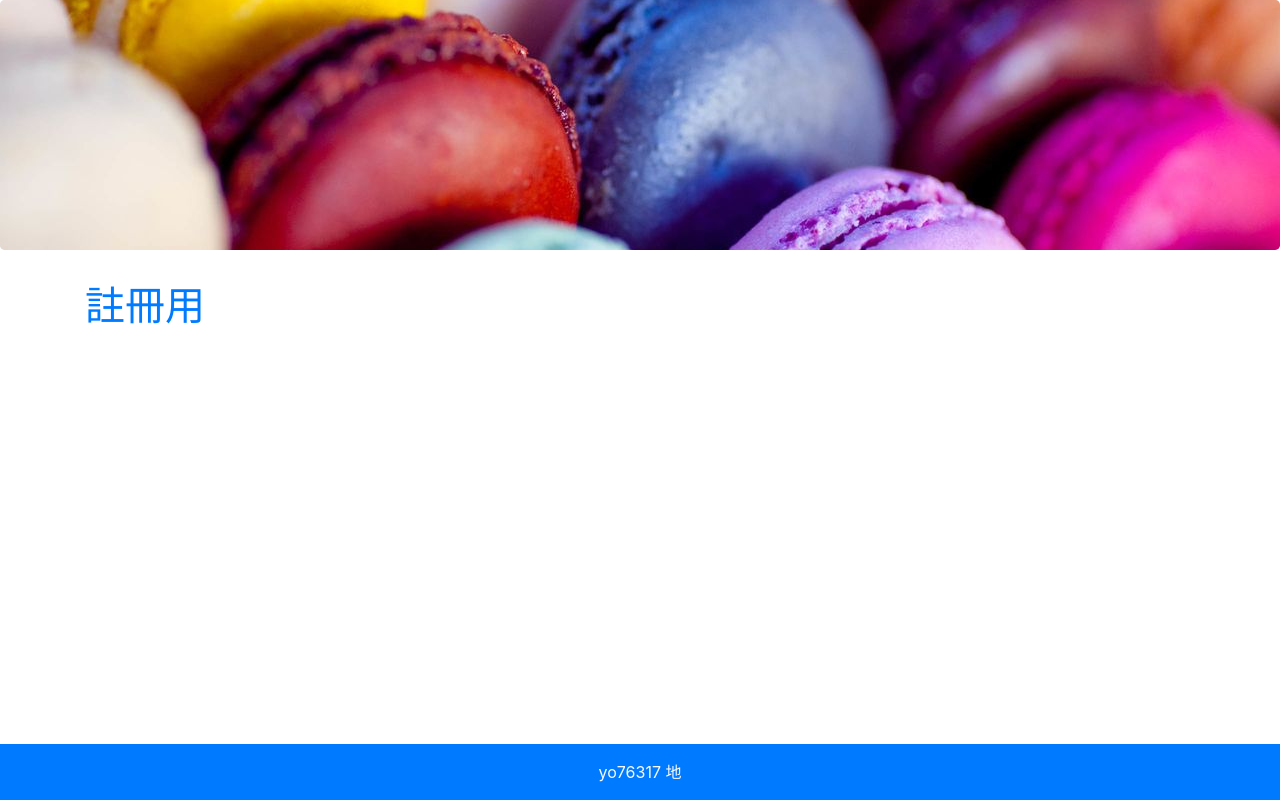
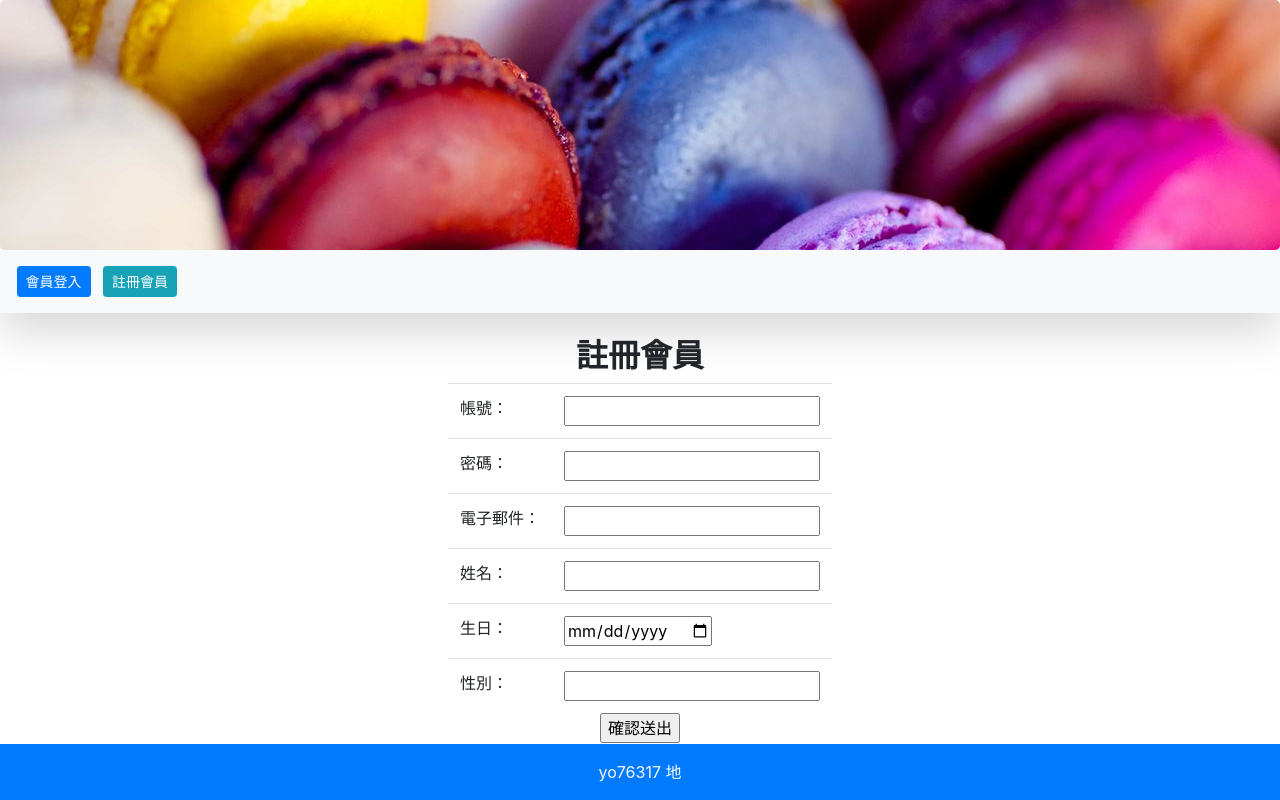
Before and after one commit to yo76317/vote, a PHP site: page /index.php?do=reg in a window 1280 px wide. Run offline with PHP 8.4, Linux system fonts and the light colour scheme.

Commit message:
會員登入系統

```diff
--- /dev/null
+++ b/api/reg.php
@@ -0,0 +1,4 @@
+<?php include_once "db.php";
+insert('users',$_POST);
+
+to("../index.php");
--- a/frontend/reg.php
+++ b/frontend/reg.php
@@ -1 +1,30 @@
-<h1>註冊用</h1>
+<h2 class="text-center font-weight-bold">註冊會員</h2>
+<form action="../api/reg.php" method="post" id="regForm">
+    <table class='table m-auto w-auto'>
+        <tr>
+            <td>帳號：</td>
+            <td><input type="text" name="account" ></td>
+        </tr>
+        <tr>
+            <td>密碼：</td>
+            <td><input type="password" name="password" ></td>
+        </tr>
+        <tr>
+            <td>電子郵件：</td>
+            <td><input type="text" name="email" ></td>
+        </tr>
+        <tr>
+            <td>姓名：</td>
+            <td><input type="text" name="name" ></td>
+        </tr>
+        <tr>
+            <td>生日：</td>
+            <td><input type="date" name="birthday" ></td>
+        </tr>
+        <tr>
+            <td>性別：</td>
+            <td><input type="text" name="gender" ></td>
+        </tr>
+    </table>
+    <div class='text-center'><input type="submit" value="確認送出"> </div>
+</form>
--- a/index.php
+++ b/index.php
@@ -21,7 +21,7 @@
 <body>
 
   <!-- 輪撥區 -->
-  <div class="jumbotron p-0 over">  <!-- p = padding -->
+  <div class="jumbotron p-0 mb-0 over" style="overflow:hidden;height:250px">>  <!-- p = padding -->
     <a href="index.php">  <!-- 整格輪撥都是回首頁 -->
       <!-- position-absolute 絕對位置配置 -->
       <div id="carouselExampleSlidesOnly" class="carousel slide position-relative" data-ride="carousel">
@@ -40,7 +40,37 @@
       </div>
   </div>
 
-  <div class="container">
+      <nav class="bg-light shadow-lg py-3 px-2 mb-4 d-flex justfiy-content-between">
+        <div>&nbsp;</div>
+
+        <?php
+            if(isset($_SESSION['user'])){
+              echo "<span class='pr-5'>歡迎！{$_SESSION['user']}</span>";
+            }
+
+            if(isset($_SESSION['user'])){
+              echo "<span class='pr-5'>歡迎！{$_SESSION['user']}</span>";
+        ?>
+
+        <div>
+          <a class="btn btn-sm btn-primary mx-1" href="logout.php">登出</a>
+        </div>
+
+        <?php
+          }else{
+        ?>
+
+          <div class='float-right'>
+            <a class="btn btn-sm btn-primary mx-1" href="?do=login">會員登入</a>
+            <a class="btn btn-sm btn-info mx-1" href="?do=reg">註冊會員</a>
+          </div>
+
+        <?php
+        }
+        ?>
+      </nav>
+
+      <div>
         <?php
           $do=(isset($_GET['do']))?$_GET['do']:'show_vote_list';
           $file="./frontend/".$do.".php";  //字串.php變檔案名
@@ -51,7 +81,6 @@
           }else{     //沒檔案就 1.載入預設 2.載入指定
           include "./frontend/show_vote_list.php";
           }
-
         ?>
       </div>
 
--- /dev/null
+++ b/logout.php
@@ -0,0 +1,6 @@
+<?php include_once "api/db.php";
+
+    unset($_SESSION['user']);
+    to("index.php");
+
+?>
```
Also changed, not shown: api/check_login.php (added, +17 -0 lines), frontend/login.php (+20 -1 lines). Lines whose indentation alone changed are shown as unchanged.
